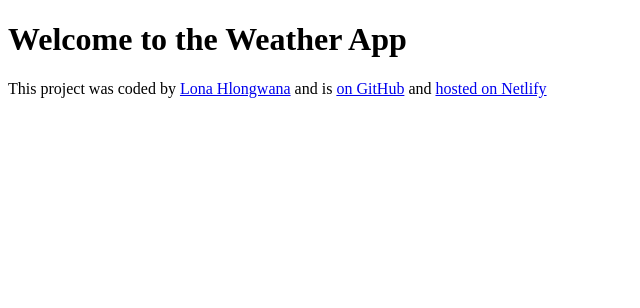
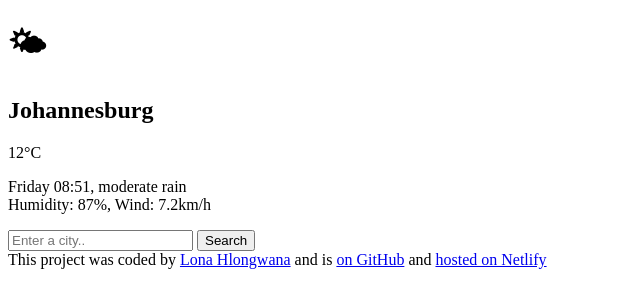
Before and after one commit to LonaHlongs/WeatherAppppp, a plain HTML site: page index.html in a window 1280 px wide. Shown: the whole page, without its empty margins (0-640 px from the left). Drawn offline with Linux system fonts and the light colour scheme.

Commit message:
Added the HTML to the project

```diff
--- a/index.html
+++ b/index.html
@@ -6,9 +6,29 @@
     <title>WeatherApppp</title>
 </head>
 <body>
-   <h1>
-    Welcome to the Weather App
+    <div>
+    <header>
+     <h1>
+    🌤
    </h1>
+<h2>Johannesburg</h2>
+12°C
+<p>
+   Friday 08:51, moderate rain
+   <br>
+Humidity: 87%, Wind: 7.2km/h
+</p>
+</div>
+</header>
+    <main>
+        <form>
+            <input type ="text" placeholder="Enter a city.." required>
+            <input type="submit" value="Search">
+        </form>
+
+    </main>
+
+
 
 
    <footer>This project was coded by <a href="https://github.com/" target="_blank">Lona Hlongwana</a> and is <a href="https://github.com/LonaHlongs/My-WeatherApp--" target="_blank">on GitHub</a> and <a href="https://app.netlify.com/teams/lonahlongs/sites" target="_blank"> hosted on Netlify</a></footer>
```
